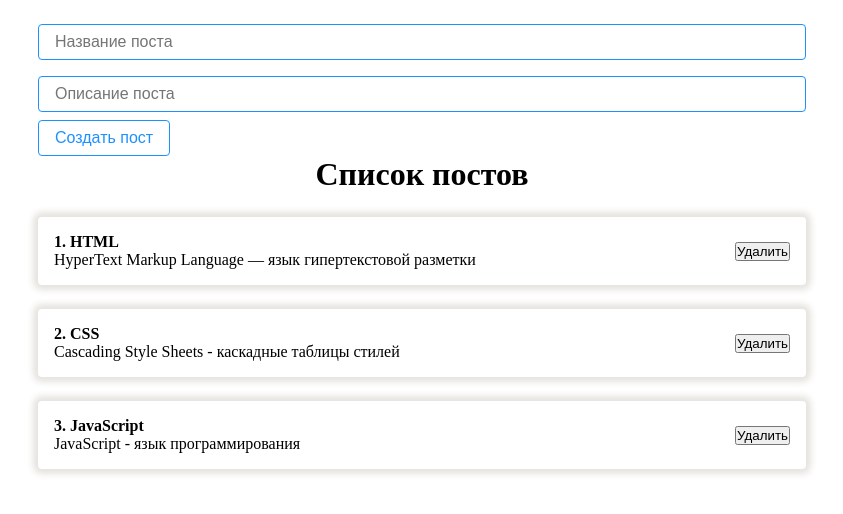
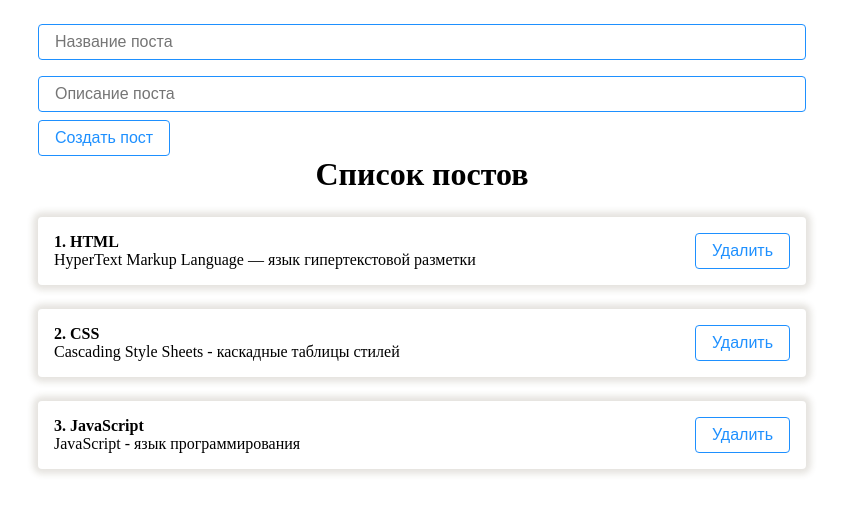
Before and after one commit to Johnsterr/React-Fundamentals, a React (Create React App) app: page / in a window 1280 px wide. Shown: the top 514 px of the page, without its empty margins (218-1061 px from the left). Built offline with nearby package versions, Linux system fonts and the light colour scheme.

Commit message:
Adding feature "Delete post". Handling event on schema child -> child -> parent (callback function)

```diff
--- a/src/App.jsx
+++ b/src/App.jsx
@@ -14,10 +14,15 @@
     setPosts([...posts, newPost]);
   };
 
+  // Get post from child component
+  const removePost = (post) => {
+    setPosts(posts.filter(item => item.id !== post.id));
+  };
+
   return (
     <div className="App">
       <PostForm create={createPost} />
-      <PostList posts={posts} title="Список постов" />
+      <PostList remove={removePost} posts={posts} title="Список постов" />
     </div>
   );
 }
--- a/src/components/PostItem.jsx
+++ b/src/components/PostItem.jsx
@@ -1,4 +1,5 @@
 import React from "react";
+import Button from "./UI/Buttons/Button.jsx";
 
 const PostItem = (props) => {
   return (
@@ -9,8 +10,13 @@
           {props.post.body}
         </div>
       </div>
-      <div className="posr__btns">
-        <button className="btn">Удалить</button>
+      <div className="post__btns">
+        <Button
+          className="btn"
+          onClick={() => props.remove(props.post)}
+        >
+          Удалить
+        </Button>
       </div>
     </div>
   );
--- a/src/components/PostList.jsx
+++ b/src/components/PostList.jsx
@@ -1,14 +1,14 @@
 import React from "react";
 import PostItem from "./PostItem.jsx";
 
-const PostList = ({ posts, title }) => {
+const PostList = ({ posts, title, remove }) => {
   return (
     <div>
       <h1 style={{ textAlign: "center" }}>
         {title}
       </h1>
       {posts.map((post, index) =>
-        <PostItem number={index + 1} post={post} key={post.id} />,
+        <PostItem remove={remove} number={index + 1} post={post} key={post.id} />,
       )}
     </div>
   );
```
